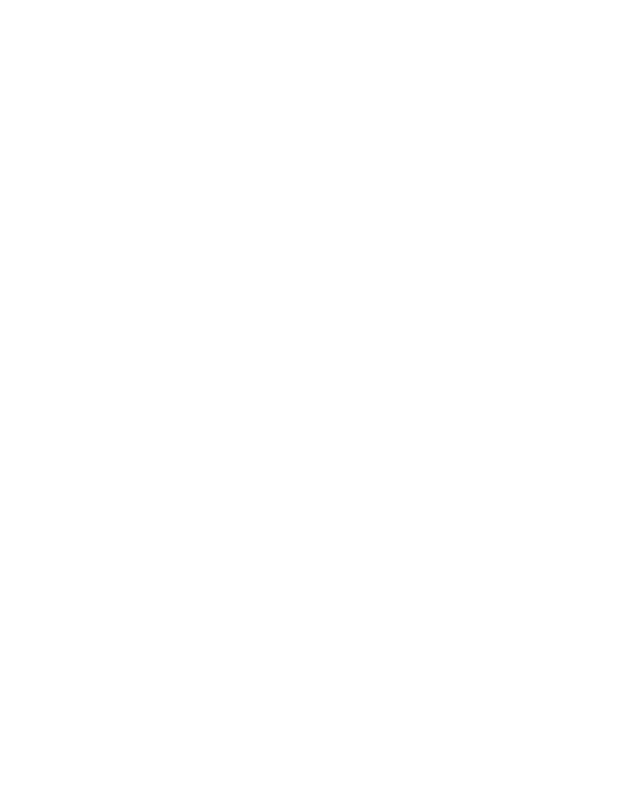
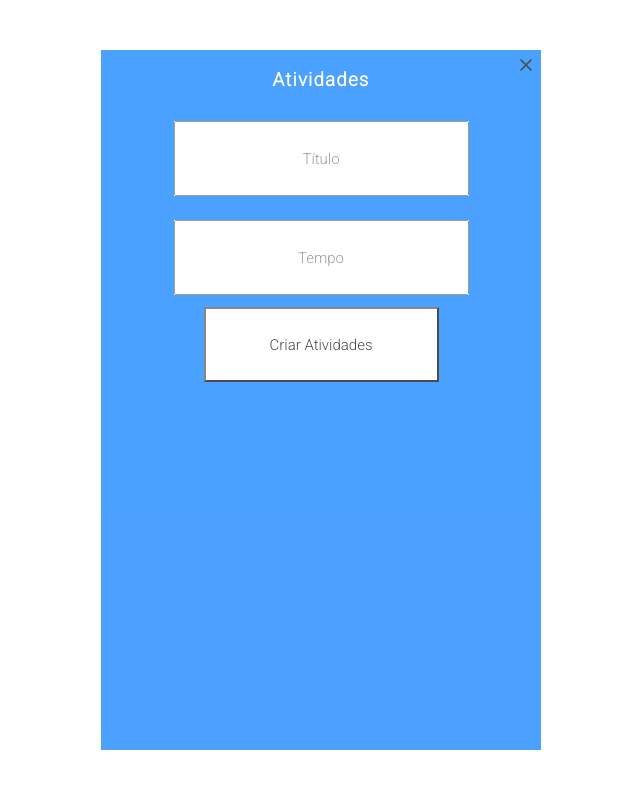
Before and after one commit to rafaelgsousa/Kenzy-academy-fitness, a React (Create React App) app: page /modal in a window 1280 px wide. Shown: the top 788 px of the page, without its empty margins (319-959 px from the left). Built offline with nearby package versions, Linux system fonts and the light colour scheme.

Commit message:
feat: create/edit modal activities

```diff
--- /dev/null
+++ b/src/components/ModalCreatEditActivities/index.js
@@ -0,0 +1,40 @@
+import Container from '../Container'
+import { Blur, Content } from './styles'
+import { Card } from '../Card'
+import { Button } from '../Button'
+import { ButtonX } from '../ButtonX'
+import { FiX } from 'react-icons/fi'
+import { useState } from 'react'
+
+import { Input } from './../../components/Input'
+
+const ModalCreatEditActivities = () => {
+
+    const [showModalActivities, setShowModalActivities] = useState(false)
+
+    const handleShowModalActivities = () => setShowModalActivities(!showModalActivities)
+
+    return (
+        <>
+            <Blur />
+            <Content>
+                {/* {showModalActivities && */}
+                <Container width={"440px"} height={"700px"} opacity={"0.7"}>
+                    <ButtonX onClick={handleShowModalActivities}><FiX /></ButtonX>
+                    <h3>Atividades</h3>
+                    <Card width={"295px"} height={"75px"}>
+                        <Input placeholder="Título" width={"100%"} height={"100%"} />
+                    </Card>
+                    <Card width={"295px"} height={"75px"}>
+                        <Input placeholder="Tempo" width={"100%"} height={"100%"} />
+                    </Card>
+
+                    <Button width={"235px"} height={"75px"}>Criar Atividades</Button>
+                </Container>
+                {/* } */}
+            </Content>
+        </>
+    )
+}
+
+export default ModalCreatEditActivities
--- /dev/null
+++ b/src/components/ModalCreatEditActivities/styles.js
@@ -0,0 +1,38 @@
+import styled from "styled-components";
+
+export const Blur = styled.div`
+    position: absolute;
+    top: 0;
+    left: 0;
+    height: 100vh;
+    width: 100vw;
+    filter: blur(10px);
+`
+
+export const Content = styled.div`
+    height: calc(100vh - 16px);
+    display: flex;
+    justify-content: center;
+    align-items: center;
+    text-align: center;
+    color: #fff;
+    font-family: 'Roboto';
+    letter-spacing: 1.2px;
+    font-weight: 300;
+    z-index: 20;
+
+    > div{
+        margin: 0 1rem;
+        display: flex;
+        flex-direction: column;
+        align-items: center;
+        position: relative;
+
+        > div{
+            display: flex;
+            justify-content: center;
+            align-items: center;
+            padding: 0;
+        }
+    }
+`
--- a/src/routes/index.js
+++ b/src/routes/index.js
@@ -5,6 +5,7 @@ import Cadastro from "../pages/Cadastro";
 import Login from "../pages/Login";
 import HomePage from "../pages/HomePage";
 import { Groups } from "../pages/Groups";
+import ModalCreatEditActivities from "../components/ModalCreatEditActivities";
 
 function Routes() {
   return (
@@ -25,7 +26,10 @@ function Routes() {
         <Dashboard />
       </Route>
       <Route path="/groups">
-        <Groups/>
+        <Groups />
+      </Route>
+      <Route path="/modal">
+        <ModalCreatEditActivities />
       </Route>
     </Switch>
   );
```
